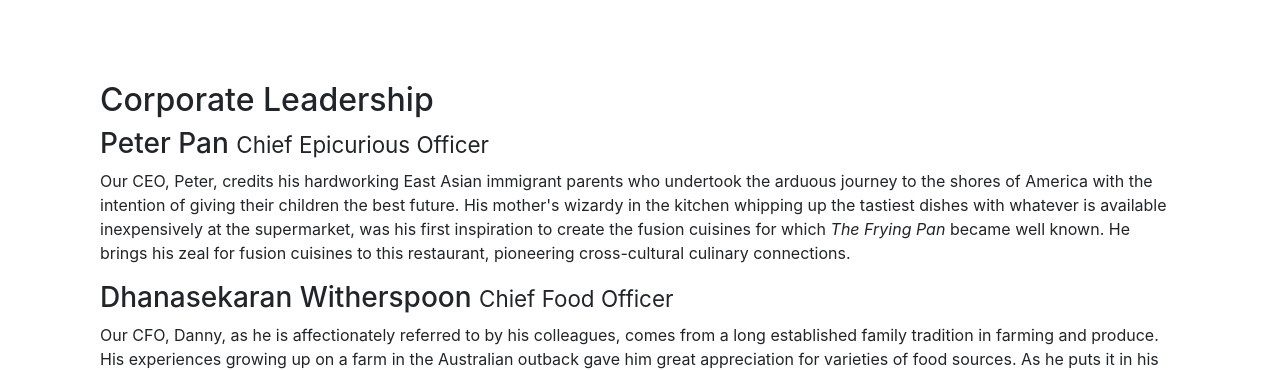
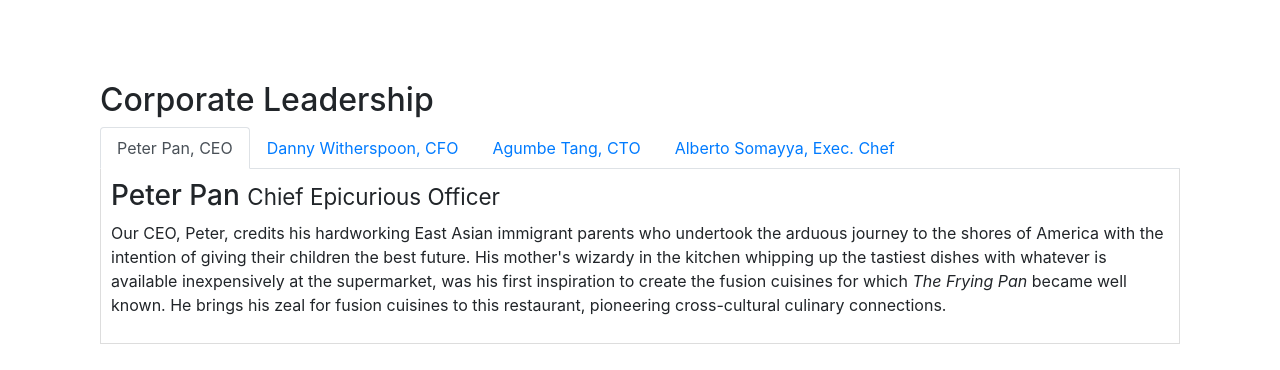
Before and after one commit to Aishwarya2k7/Node, a website: page aboutus.html in a window 1280 px wide. Shown: the part 940-1310 px from the top of the page. Drawn offline with nearby package versions, Linux system fonts and the light colour scheme.

Commit message:
Tabs added

```diff
--- a/aboutus.html
+++ b/aboutus.html
@@ -99,14 +99,47 @@
         <div class="row row-content">
             <div class="col-12 col-sm-12 ">
                 <h2>Corporate Leadership</h2>
+                <ul class="nav nav-tabs">
+                    <li class="nav-item">
+                        <a class="nav-link active" href="#peter" role="tab" data-toggle="tab">Peter Pan, CEO </a>
+                        </a>
+                    </li>
+                    <li class="nav-item">
+                        <a class="nav-link " href="#danny" role="tab" data-toggle="tab">Danny Witherspoon, CFO</a>
+                        </a>
+                    </li>
+                    <li class="nav-item">
+                        <a class="nav-link" href="#agumbe" role="tab" data-toggle="tab">Agumbe Tang, CTO </a>
+                        </a>
+                    </li>
+                    <li class="nav-item">
+                        <a class="nav-link " href="#alberto" role="tab" data-toggle="tab">Alberto Somayya, Exec. Chef </a>
+                        </a>
+                    </li>
+
+                </ul>
+
+                <div class="tab-content">
+                <div role="tabpanel" class="tab-pane fade show active" id="peter">
                     <h3>Peter Pan <small>Chief Epicurious Officer</small></h3>
                     <p class="d-none d-sm-block" >Our CEO, Peter, credits his hardworking East Asian immigrant parents who undertook the arduous journey to the shores of America with the intention of giving their children the best future. His mother's wizardy in the kitchen whipping up the tastiest dishes with whatever is available inexpensively at the supermarket, was his first inspiration to create the fusion cuisines for which <em>The Frying Pan</em> became well known. He brings his zeal for fusion cuisines to this restaurant, pioneering cross-cultural culinary connections.</p>
+                </div>
+
+
+                <div role="tabpanel" class="tab-pane fade " id="danny">
                     <h3>Dhanasekaran Witherspoon <small>Chief Food Officer</small></h3>
                     <p class="d-none d-sm-block">Our CFO, Danny, as he is affectionately referred to by his colleagues, comes from a long established family tradition in farming and produce. His experiences growing up on a farm in the Australian outback gave him great appreciation for varieties of food sources. As he puts it in his own words, <em>Everything that runs, wins, and everything that stays, pays!</em></p>
+                </div>
+                <div role="tabpanel" class="tab-pane fade " id="agumbe">
                     <h3>Agumbe Tang <small>Chief Taste Officer</small></h3>
                     <p class="d-none d-sm-block">Blessed with the most discerning gustatory sense, Agumbe, our CTO, personally ensures that every dish that we serve meets his exacting tastes. Our chefs dread the tongue lashing that ensues if their dish does not meet his exacting standards. He lives by his motto, <em>You click only if you survive my lick.</em></p>
+                </div>
+                <div role="tabpanel" class="tab-pane fade" id="alberto">
                     <h3>Alberto Somayya <small>Executive Chef</small></h3>
                      <p class="d-none d-sm-block">Award winning three-star Michelin chef with wide International experience having worked closely with whos-who in the culinary world, he specializes in creating mouthwatering Indo-Italian fusion experiences. He says, <em>Put together the cuisines from the two craziest cultures, and you get a winning hit! Amma Mia!</em></p>
+                </div>
+               </div>
+
             </div>
        </div>
 
--- a/css/styles.css
+++ b/css/styles.css
@@ -40,3 +40,10 @@ body{
 .reservecard{
   background-color: rgb(255, 186, 58);
 }
+
+.tab-content{
+  border-left: 1px solid #ddd;
+  border-right:1px solid #ddd;
+  border-bottom: 1px solid #ddd;
+  padding:10px;
+}
```
Lines whose indentation alone changed are shown as unchanged.
